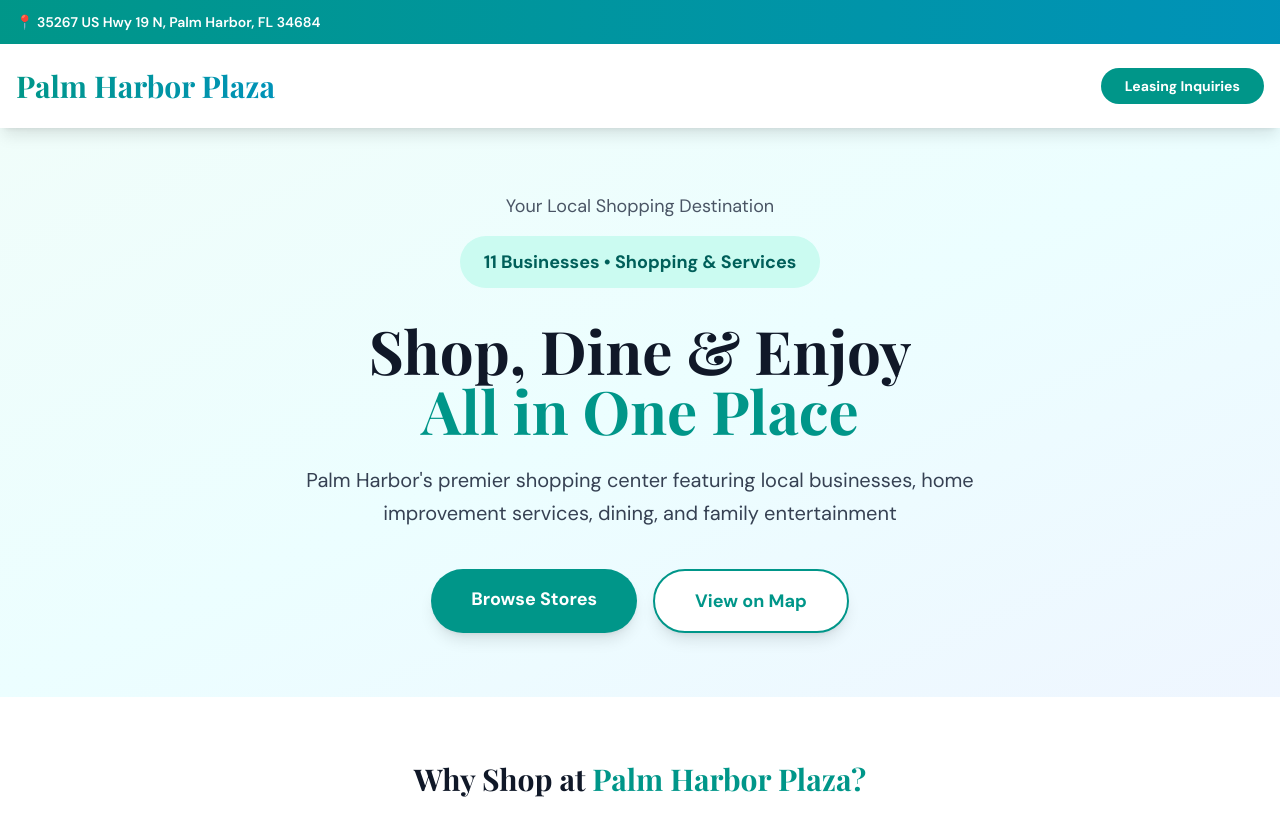
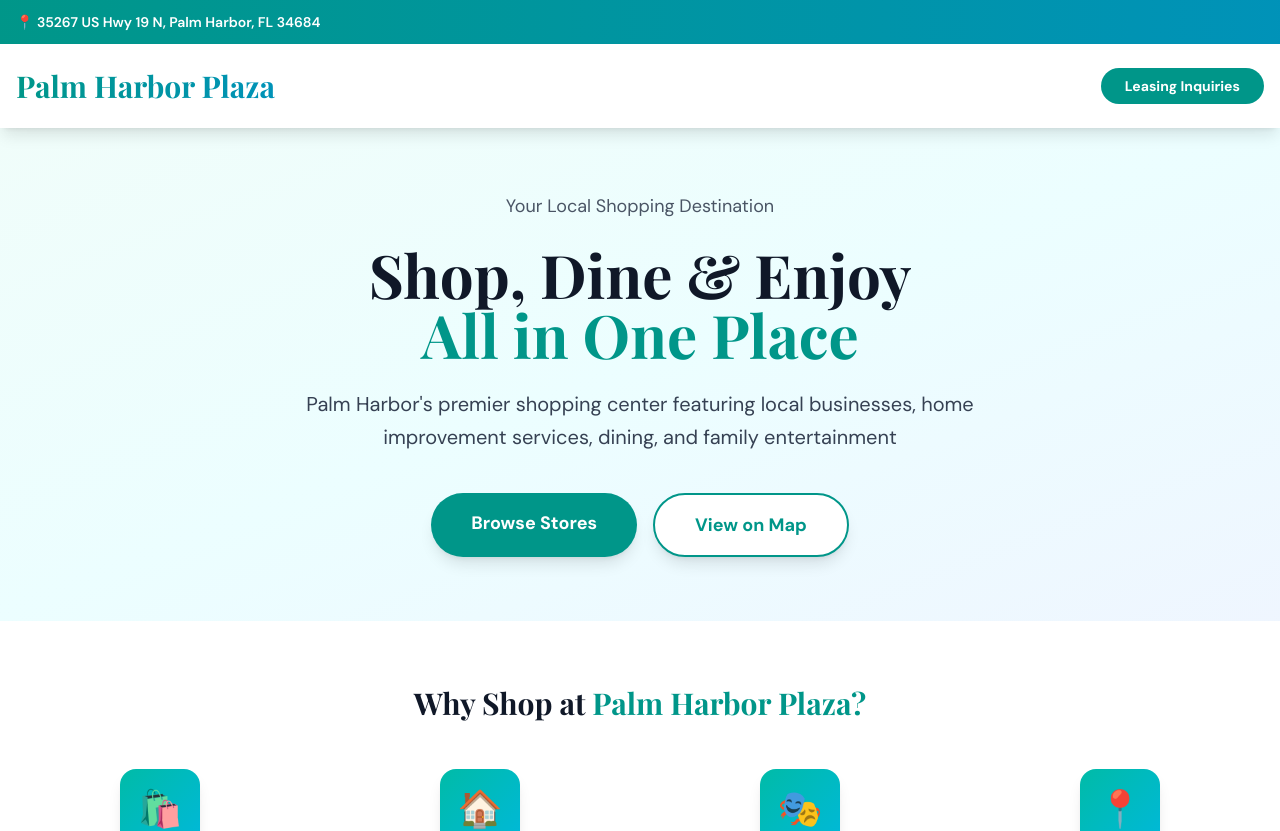
Before and after one commit to stephennewman/stephensites, a Next.js app: page /palmharborplaza in a window 1280 px wide. Shown: the top 831 px of the page. Built offline with nearby package versions, Linux system fonts and the light colour scheme.

Commit message:
Remove 11 Businesses badge from hero

```diff
--- a/app/palmharborplaza/page.tsx
+++ b/app/palmharborplaza/page.tsx
@@ -90,11 +90,7 @@
       {/* Hero */}
       <section className="py-16 px-4 bg-gradient-to-br from-teal-50 via-cyan-50 to-blue-50">
         <div className="max-w-4xl mx-auto text-center">
-          <p className="text-lg text-gray-600 mb-4">Your Local Shopping Destination</p>
-
-          <div className="inline-block bg-teal-100 text-teal-800 px-6 py-3 rounded-full font-bold text-lg mb-8">
-            11 Businesses • Shopping & Services
-          </div>
+          <p className="text-lg text-gray-600 mb-6">Your Local Shopping Destination</p>
 
           <h1 className="text-4xl sm:text-6xl font-bold text-gray-900 mb-6">
             Shop, Dine & Enjoy<br/>
```
